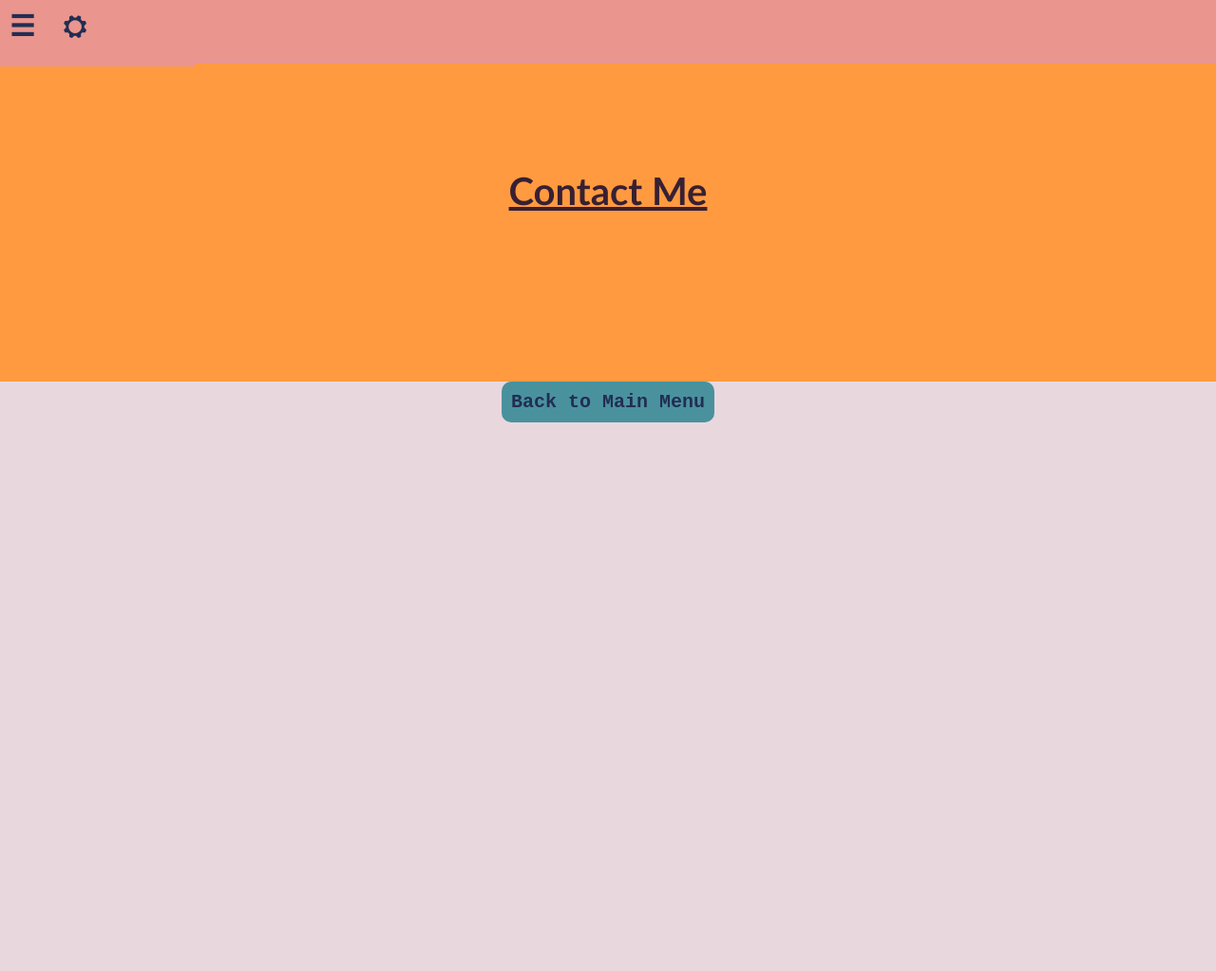
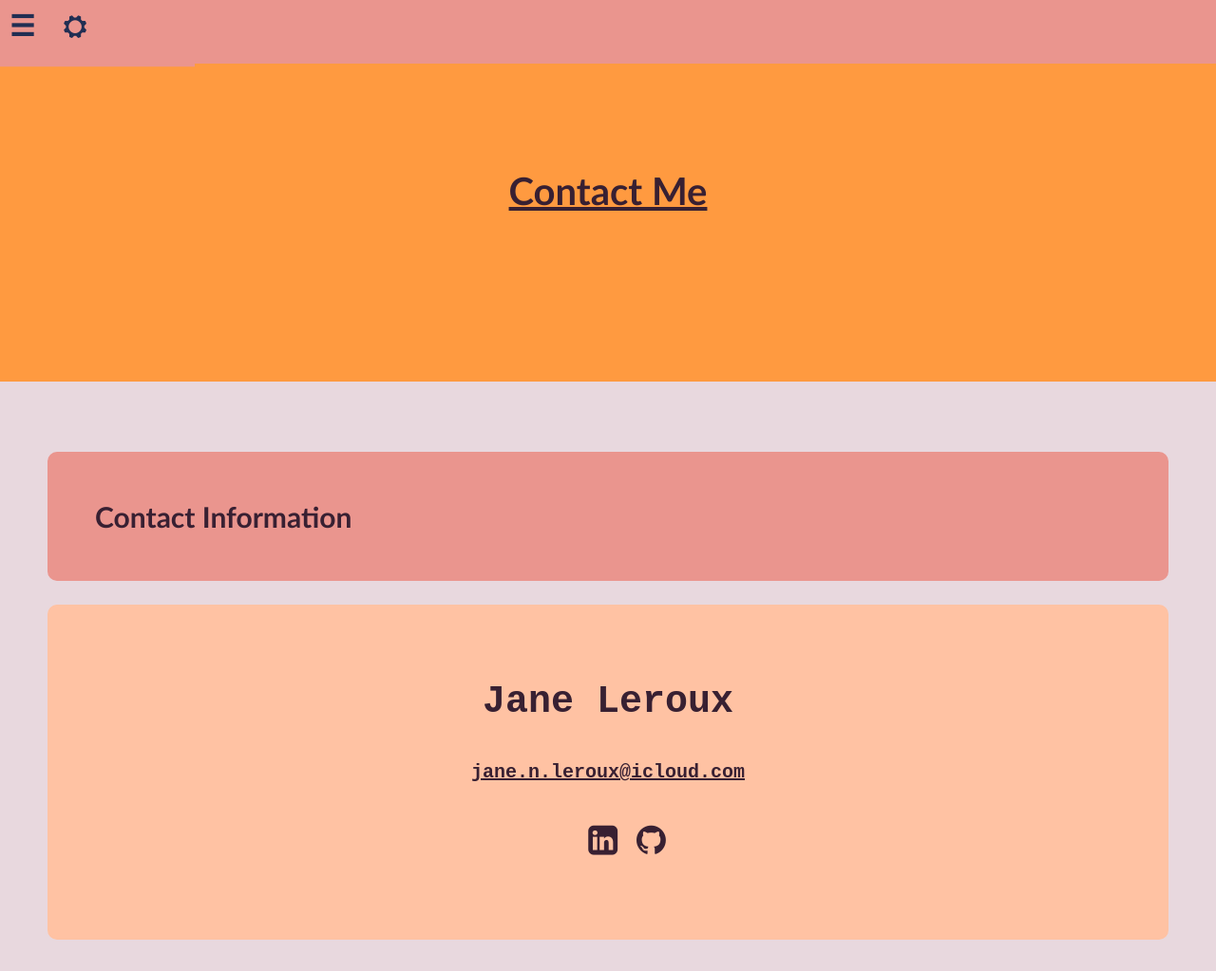
Before and after one commit to Anonymoose8224/personal-portfolio, a plain HTML site: page JaneLeroux_PortfolioProject/contact.html in a window 1280 px wide. Shown: the top 1023 px of the page at 95% size. Before the commit the page ends 800 px from the top, so only its background shows below. Drawn offline with Linux system fonts and the light colour scheme.

Commit message:
Started Contact

```diff
--- a/JaneLeroux_PortfolioProject/contact.html
+++ b/JaneLeroux_PortfolioProject/contact.html
@@ -5,6 +5,7 @@
     <meta name="viewport" content="width=device-width, initial-scale=1.0">
     <title>Contact</title>
     <link rel="stylesheet" href="css/style.css">
+    <link rel="stylesheet" href="https://cdnjs.cloudflare.com/ajax/libs/font-awesome/4.7.0/css/font-awesome.min.css">
     <script src="js/script.js" defer></script>
 </head>
 <body>
@@ -29,6 +30,22 @@
         <h1>Contact Me</h1>
     </header>
 
+    <main is="main">
+        <div class="section-1-boxes">
+            <h2>Contact Information</h2>
+            <div class="section-1-boxes-list">
+                <div class="section-1-boxes-box">
+                    <h3>Jane Leroux</h3>
+                    <p id="email-personal">jane.n.leroux@icloud.com</p>
+                    <ul class="section-1-boxes-box-list social-icons">
+                        <li class="section-1-boxes-box-item"><a href="https://www.linkedin.com/feed/"><i class="fa fa-linkedin-square" style="font-size:36px"></i></a></li>
+                        <li class="section-1-boxes-box-list"><a href="https://github.com/Anonymoose8224"><i class="fa fa-github" style="font-size:36px"></i></a></li>
+                    </ul>
+                </div>
+            </div>
+        </div>
+    </main>
+
     <div id="back-button">
         <button id="back-to-index">Back to Main Menu</button>
     </div>
--- a/JaneLeroux_PortfolioProject/css/style.css
+++ b/JaneLeroux_PortfolioProject/css/style.css
@@ -86,6 +86,15 @@ body {
     background-color: var(--body-bg-color);
     margin: 0;
     padding: 0;
+}
+a {
+    text-decoration: none;
+}
+i {
+    color: var(--section-box-text);
+}
+li a:hover i {
+    color: var(--section-header-bg);
 }
 
 
@@ -378,3 +387,14 @@ progress.progress-fill::-moz-progress-bar {
     border-radius: 8px;
     transition: inline-size 1s ease-out, background-color 1s ease, color 1s ease;
 }
+
+
+.section-1-boxes-box-list.social-icons {
+    gap: 20px;
+}
+.social-icons .section-1-boxes-box-item {
+    flex: 0 1 auto;
+}
+#email-personal {
+    text-decoration: underline;
+}
```
